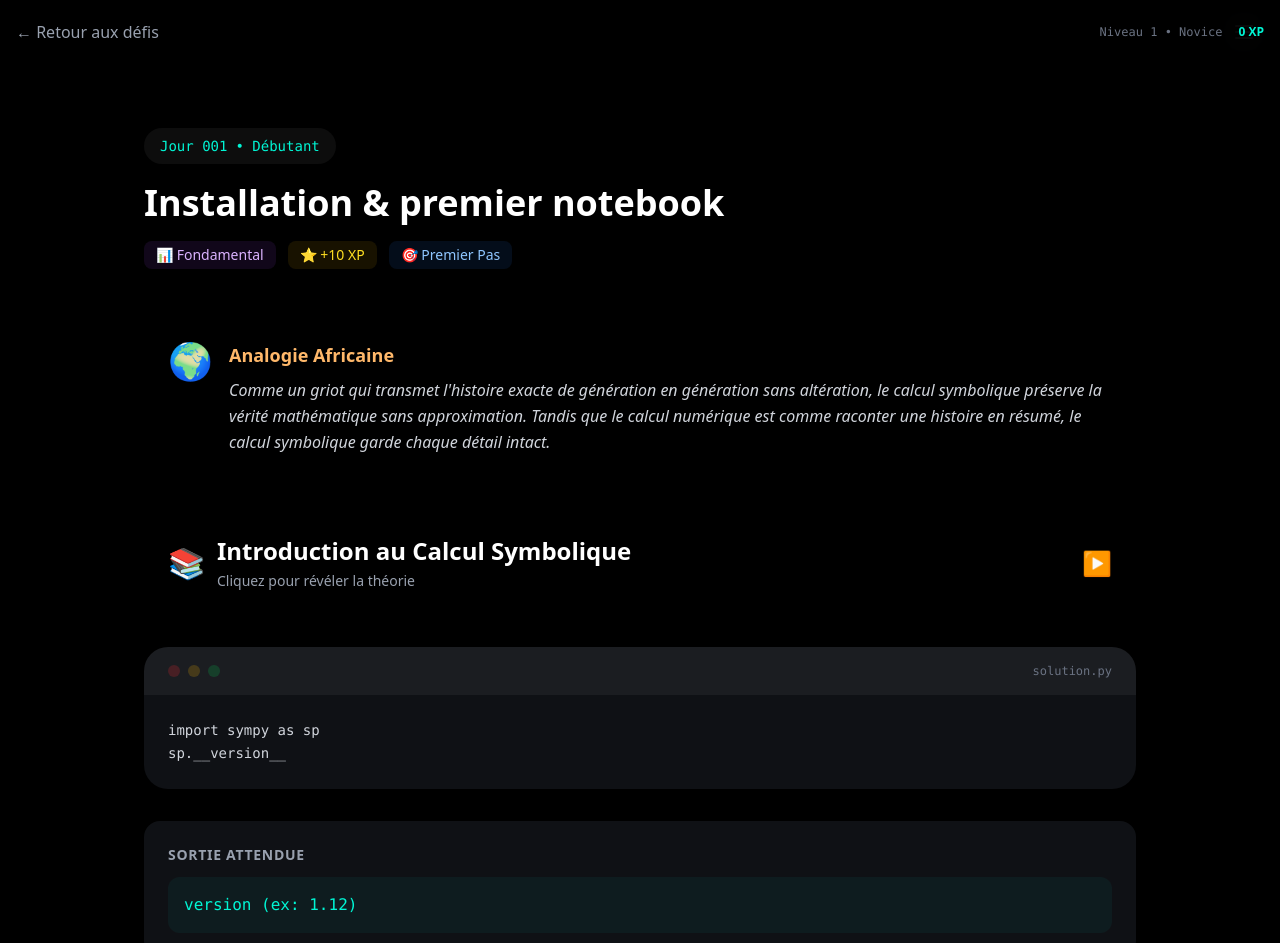
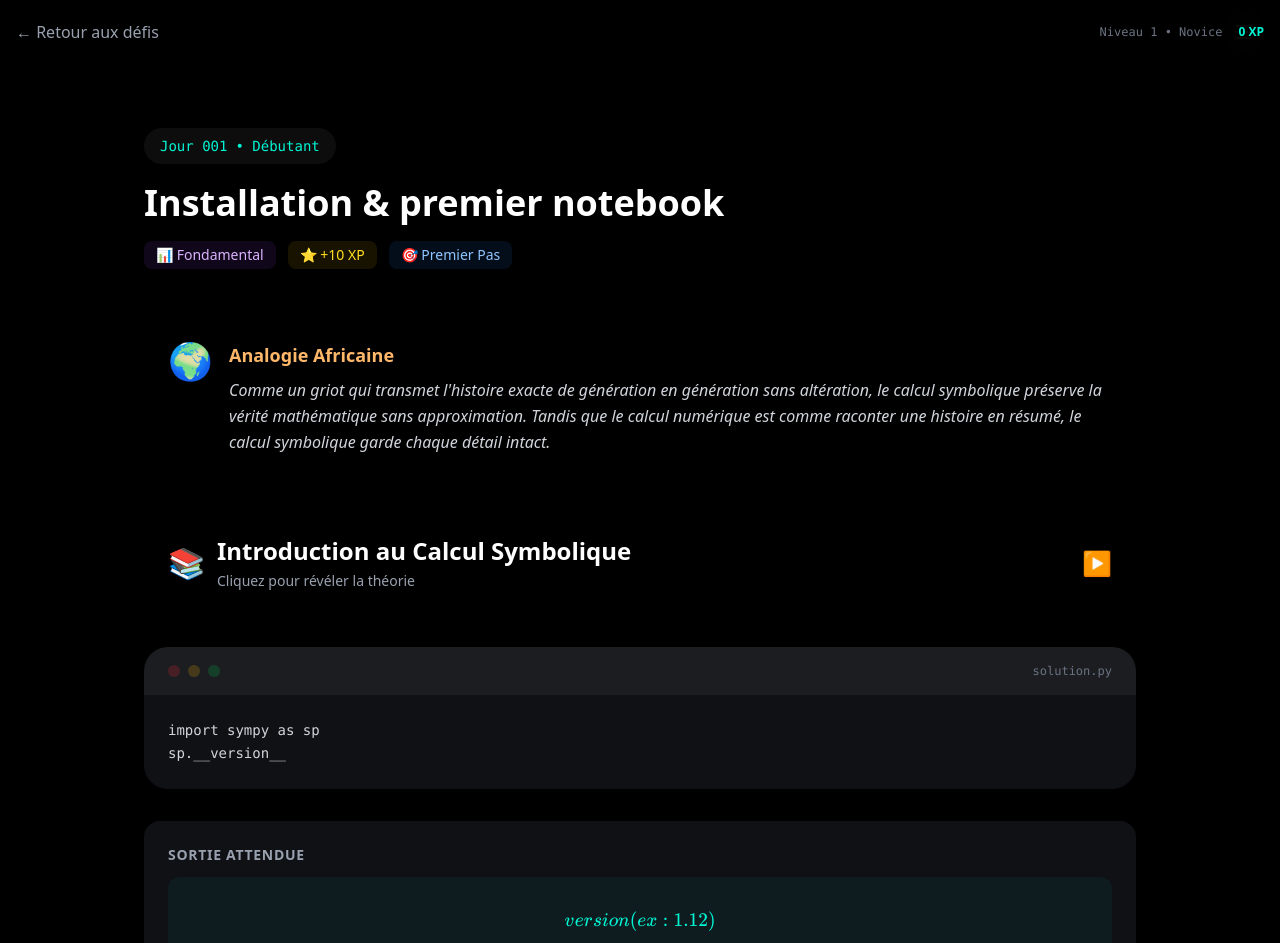
Before and after one commit to symlabsn/SymLab, a Next.js app: page /challenges/day_001 in a window 1280 px wide. Shown: the top 943 px of the page. Built offline with nearby package versions, Linux system fonts and the light colour scheme.

Commit message:
Add beautiful math rendering with KaTeX - formulas now display properly

```diff
--- a/package.json
+++ b/package.json
@@ -12,9 +12,11 @@
     "@monaco-editor/react": "^4.7.0",
     "@react-three/drei": "^10.7.7",
     "@react-three/fiber": "^9.4.2",
+    "katex": "^0.16.25",
     "next": "16.0.6",
     "react": "19.2.0",
     "react-dom": "19.2.0",
+    "react-katex": "^3.1.0",
     "three": "^0.181.2"
   },
   "devDependencies": {
--- a/src/app/challenges/[day]/page.js
+++ b/src/app/challenges/[day]/page.js
@@ -5,6 +5,7 @@ import { challenges } from '../challengeData';
 import { challengesEnriched, progressionSystem, badges } from '../challengeDataEnriched';
 import Link from 'next/link';
 import { notFound } from 'next/navigation';
+import MathDisplay from '@/components/MathDisplay';
 
 export default function ChallengeDayPage({ params }) {
     const { day } = use(params);
@@ -243,7 +244,7 @@ export default function ChallengeDayPage({ params }) {
                                 <div className="absolute top-0 left-0 w-1 h-full bg-gradient-to-b from-[#00F5D4] to-blue-600"></div>
                                 <h3 className="text-sm font-bold text-gray-400 uppercase tracking-wider mb-3">Sortie Attendue</h3>
                                 <div className="font-mono text-[#00F5D4] bg-[#00F5D4]/5 p-4 rounded-xl border border-[#00F5D4]/10">
-                                    {displayChallenge.output}
+                                    <MathDisplay>{displayChallenge.output}</MathDisplay>
                                 </div>
                             </div>
                         )}
--- /dev/null
+++ b/src/components/MathDisplay.js
@@ -0,0 +1,61 @@
+'use client';
+
+import { useEffect, useRef } from 'react';
+import katex from 'katex';
+import 'katex/dist/katex.min.css';
+
+export default function MathDisplay({ children, inline = false }) {
+    const containerRef = useRef(null);
+
+    useEffect(() => {
+        if (containerRef.current && children) {
+            try {
+                // Convertir les notations Python en LaTeX
+                let latex = String(children)
+                    // Puissances : ** -> ^
+                    .replace(/\*\*(\d+)/g, '^{$1}')
+                    .replace(/\*\*\(([^)]+)\)/g, '^{$1}')
+                    // Multiplication : * -> \cdot (sauf dans **)
+                    .replace(/(?<!\*)\*(?!\*)/g, '\\cdot ')
+                    // Fractions : x/y -> \frac{x}{y}
+                    .replace(/(\d+)\/(\d+)/g, '\\frac{$1}{$2}')
+                    // Racines : sqrt -> \sqrt
+                    .replace(/sqrt\(([^)]+)\)/g, '\\sqrt{$1}')
+                    // Pi
+                    .replace(/\bpi\b/g, '\\pi')
+                    // Infini
+                    .replace(/oo\b/g, '\\infty')
+                    // Exp
+                    .replace(/exp\(([^)]+)\)/g, 'e^{$1}')
+                    // Fonctions trigonométriques
+                    .replace(/sin\(/g, '\\sin(')
+                    .replace(/cos\(/g, '\\cos(')
+                    .replace(/tan\(/g, '\\tan(')
+                    // Somme
+                    .replace(/Sum/g, '\\sum')
+                    // Intégrale
+                    .replace(/Integral/g, '\\int')
+                    // Limite
+                    .replace(/Limit/g, '\\lim');
+
+                katex.render(latex, containerRef.current, {
+                    throwOnError: false,
+                    displayMode: !inline,
+                    output: 'html'
+                });
+            } catch (error) {
+                // Si le rendu échoue, afficher le texte brut
+                if (containerRef.current) {
+                    containerRef.current.textContent = children;
+                }
+            }
+        }
+    }, [children, inline]);
+
+    return (
+        <span
+            ref={containerRef}
+            className={inline ? 'inline-math' : 'block-math my-2'}
+        />
+    );
+}
--- a/test_day1.js
+++ /dev/null
@@ -1,49 +0,0 @@
-// Test script pour vérifier les données du jour 1
-const { challenges } = require('./src/app/challenges/challengeData.js');
-const { challengesEnriched } = require('./src/app/challenges/challengeDataEnriched.js');
-
-const dayId = 'day_001';
-
-const challenge = challenges.find(c => c.id === dayId);
-const enriched = challengesEnriched.find(c => c.id === dayId);
-
-console.log('=== DIAGNOSTIC JOUR 1 ===\n');
-
-console.log('1. Challenge de base trouvé:', !!challenge);
-if (challenge) {
-    console.log('   - ID:', challenge.id);
-    console.log('   - Titre:', challenge.title);
-    console.log('   - Code présent:', !!challenge.code);
-    console.log('   - Code longueur:', challenge.code?.length || 0);
-    console.log('   - Output:', challenge.output);
-    console.log('   - Exercices:', challenge.exercises?.length || 0);
-}
-
-console.log('\n2. Données enrichies trouvées:', !!enriched);
-if (enriched) {
-    console.log('   - ID:', enriched.id);
-    console.log('   - Titre:', enriched.title);
-    console.log('   - Analogie présente:', !!enriched.africanAnalogy);
-    console.log('   - Analogie longueur:', enriched.africanAnalogy?.length || 0);
-    console.log('   - Théorie présente:', !!enriched.theory);
-    if (enriched.theory) {
-        console.log('   - Théorie titre:', enriched.theory.title);
-        console.log('   - Scientifiques:', enriched.theory.scientists?.length || 0);
-    }
-    console.log('   - XP:', enriched.xpReward);
-    console.log('   - Badge:', enriched.badge);
-}
-
-console.log('\n3. Affichage prévu:');
-const displayChallenge = challenge || {
-    id: dayId,
-    title: enriched?.title ? `Jour ${dayId.split('_')[1]} — ${enriched.title}` : `Jour ${dayId.split('_')[1]}`,
-    code: "# Code non disponible pour le moment",
-    output: "Non disponible",
-    exercises: []
-};
-
-console.log('   - Titre affiché:', displayChallenge.title);
-console.log('   - Code affiché:', displayChallenge.code.substring(0, 50) + '...');
-
-console.log('\n=== FIN DIAGNOSTIC ===');
```
Also changed, not shown: 1 other file (tests, documents, lock files or other folders).
